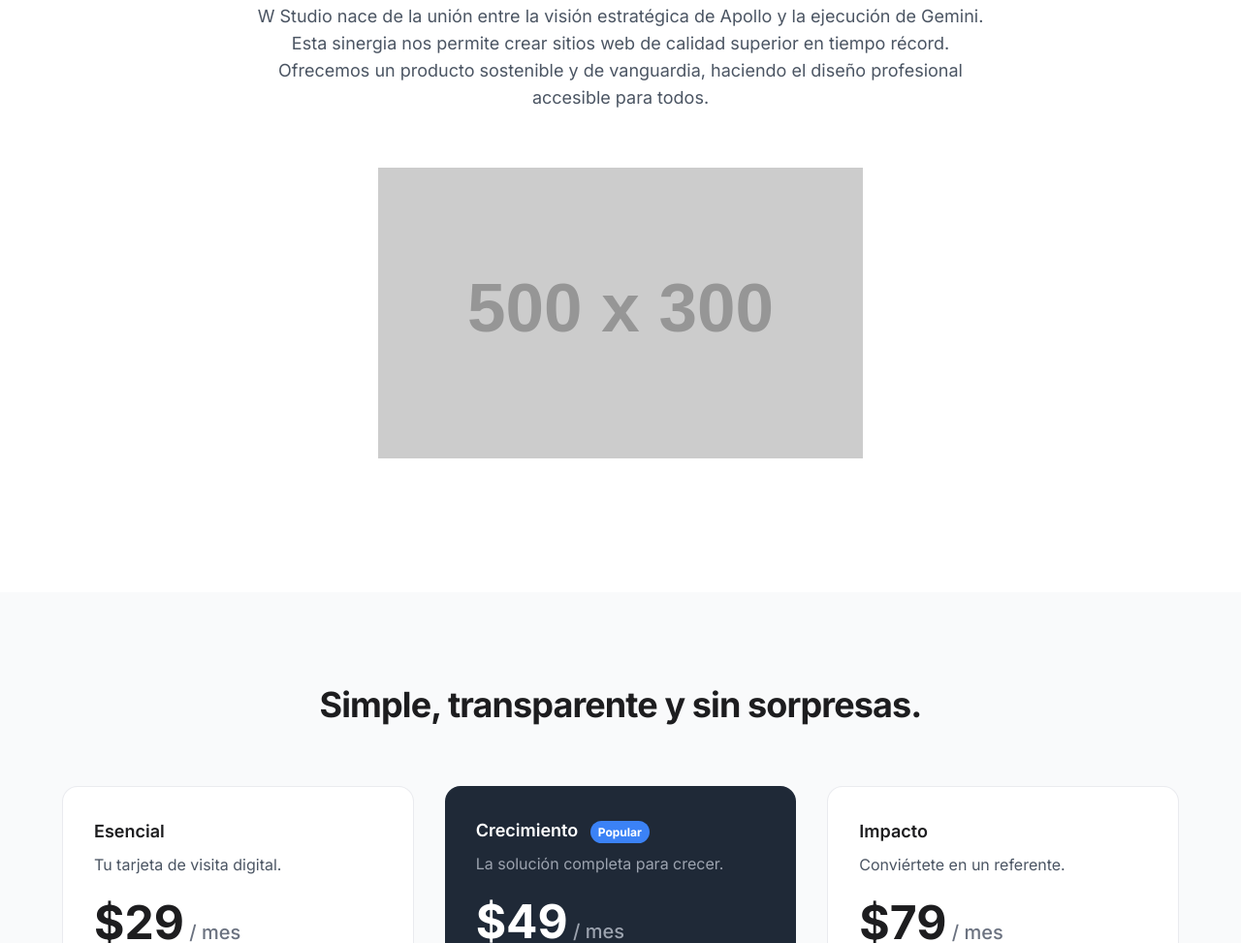
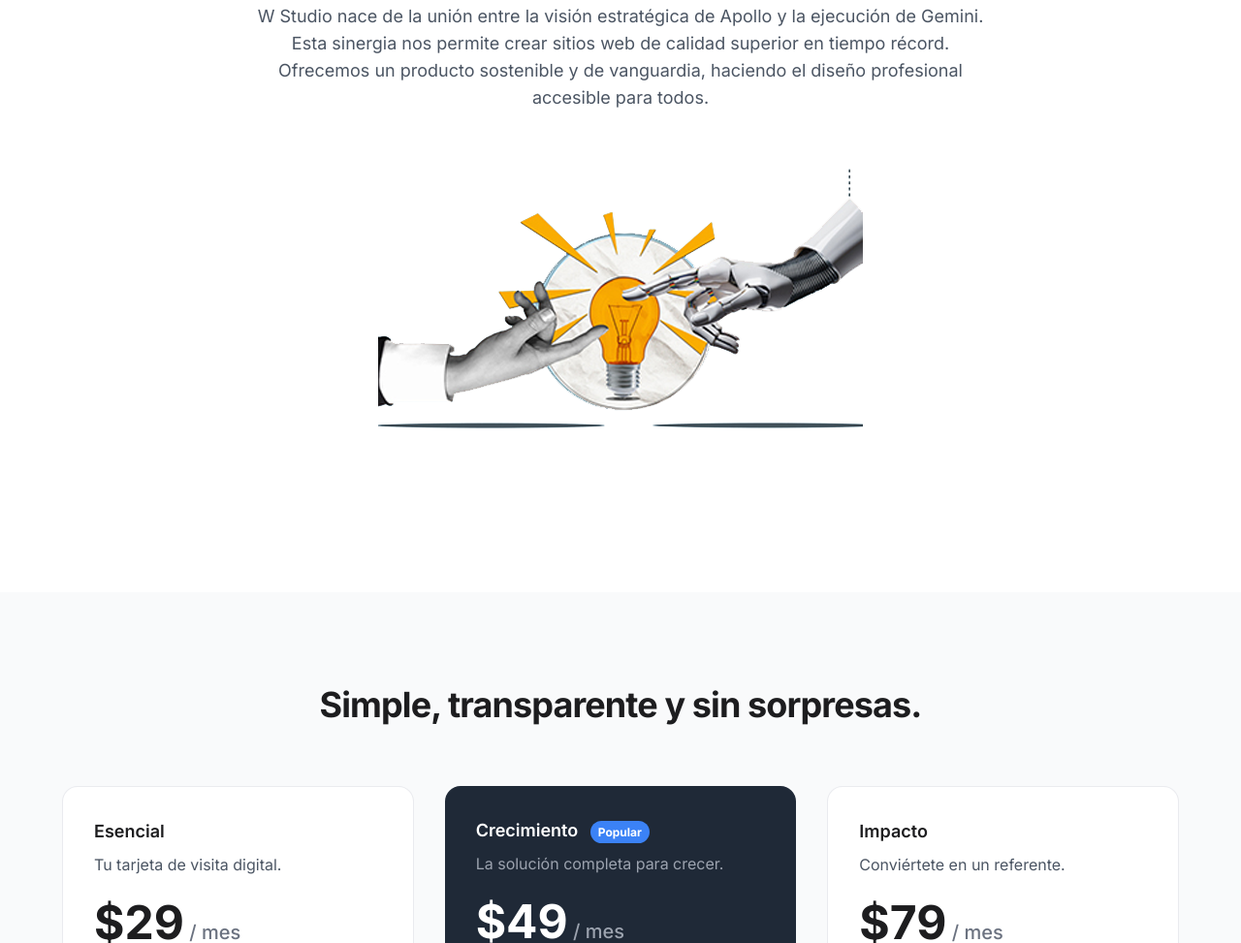
Before and after one commit to ApoloSolInvictus/profcr, a plain HTML site: page index.html in a window 1280 px wide. Shown: the part 3071-4044 px from the top of the page at 97% size. Drawn offline with nearby package versions, Linux system fonts and the light colour scheme; placeholder pictures from the web are drawn by us.

Commit message:
Update index.html

```diff
--- a/index.html
+++ b/index.html
@@ -119,7 +119,7 @@
                 <h2 class="text-4xl md:text-5xl font-bold tracking-tight mb-6">La Fusión Perfecta: <br>Creatividad Humana, Velocidad IA.</h2>
                 <p class="max-w-3xl mx-auto text-lg text-gray-600 mb-12">W Studio nace de la unión entre la visión estratégica de Apollo y la ejecución de Gemini. Esta sinergia nos permite crear sitios web de calidad superior en tiempo récord. Ofrecemos un producto sostenible y de vanguardia, haciendo el diseño profesional accesible para todos.</p>
                 <div class="flex justify-center items-center h-80">
-                    <img src="https://placehold.co/500x300/png?text=Adi%C3%B3s+Papel" alt="Concepto del fin del papel" class="max-h-full">
+                    <img src="images/humanai.png" alt="Concepto del fin del papel" class="max-h-full">
                 </div>
             </div>
         </section>
```
